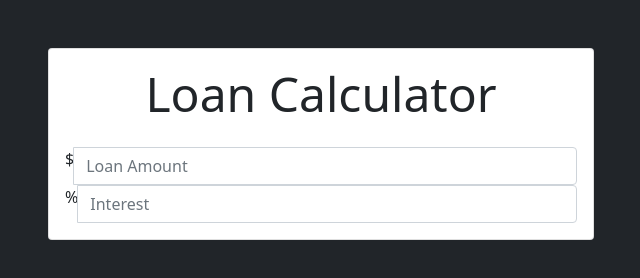
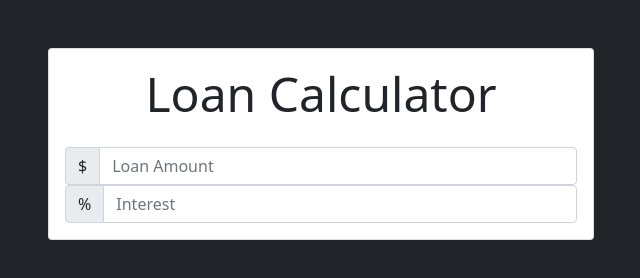
Before and after one commit to abrahammtp/loan-calculator-practice, a plain HTML site: page index.html in a window 1280 px wide. Shown: the whole page, without its empty margins (319-959 px from the left). Drawn offline with nearby package versions, Linux system fonts and the light colour scheme.

Commit message:
Fixed small issue with the input-group

```diff
--- a/index.html
+++ b/index.html
@@ -19,14 +19,14 @@
                     <form id="loan-form">
                         <div class="form-group">
                             <div class="input-group">
-                                <span class="input-group-addon">$</span>
+                                <span class="input-group-text">$</span>
                                 <input type="text" class="form-control" id="amount" placeholder="Loan Amount">
                             </div>
                         </div>
                     </form>
                     <div class="form-group">
                         <div class="input-group">
-                            <span class="input-group-addon">%</span>
+                            <span class="input-group-text">%</span>
                             <input type="text" class="form-control" id="interest" placeholder="Interest">
                         </div>
                     </div>
```
